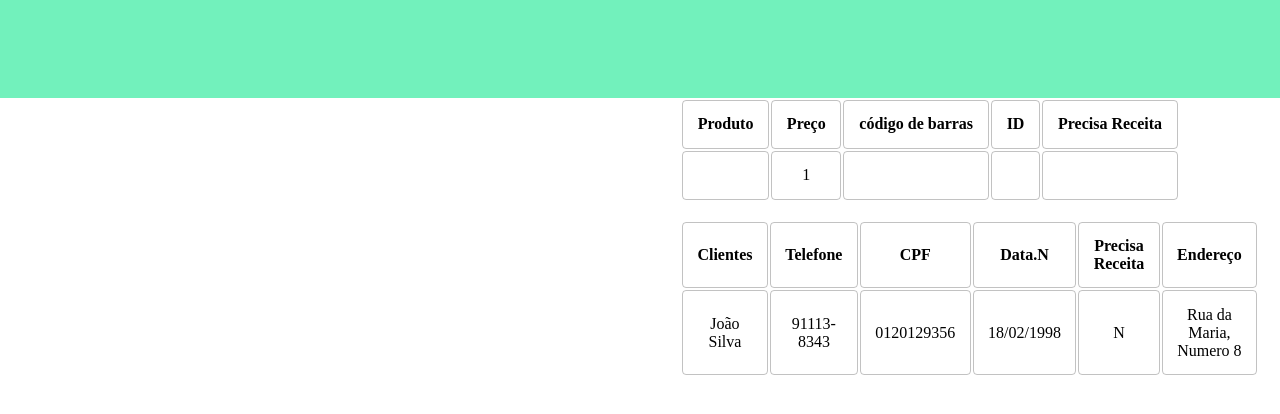
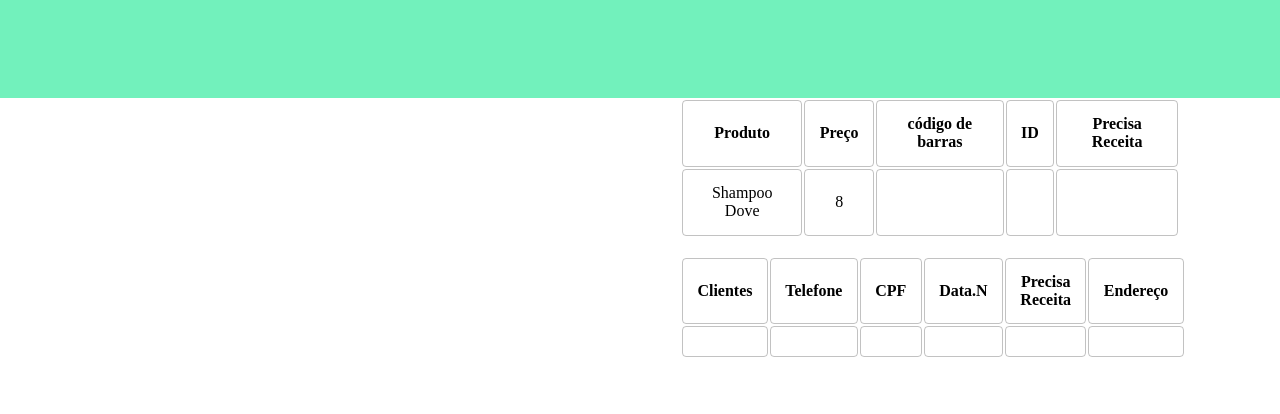
Before and after one commit to HugoLunatico/Farmacia-Grupo-VI, a plain HTML site: page index.html in a window 1280 px wide. Shown: the part 102-516 px from the top of the page. Drawn offline with Linux system fonts and the light colour scheme.

Commit message:
não-concluido

```diff
--- a/index.html
+++ b/index.html
@@ -50,12 +50,12 @@
                     </thead>
                     <tbody >
                             <tr class="clientes" >
-                                <td class="info-nome">João Silva</td>
-                                <td class="info-telefone">91113-8343</td>
-                                <td class="info-CPF">0120129356</td>
-                                <td class="info-data">18/02/1998</td>
-                                <td class="info-receita">N</td>
-                                <td class="info-Endereço">Rua da Maria, Numero 8</td>
+                                <td class="info-nome"></td>
+                                <td class="info-telefone"></td>
+                                <td class="info-CPF"></td>
+                                <td class="info-data"></td>
+                                <td class="info-receita"></td>
+                                <td class="info-Endereço"></td>
                             </tr>
                         </tbody>
         </table>
--- a/json.js
+++ b/json.js
@@ -1,4 +1,4 @@
-    var data = {
+    const data = {
     "id": 1,
     "cnpj": "01.000.000/0000-01",
     "nome": "Drogaria Devs",
--- a/main.js
+++ b/main.js
@@ -1,8 +1,11 @@
 var x = data.produtos;
 
-var produto = data.produtos[0].nome;
+var produtos = data.produtos[0];
 
-console.log(produto)
+var preco = data.produtos[3];
+
+var nome = data.produtos[2]
 
 
-document.getElementById("info-preço").innerHTML = data.id + " " ;
+document.getElementById("info-preço").innerHTML = produtos.preco + " " ;
+document.getElementById("info-nome").innerHTML = produtos.nome + " " ;
```
